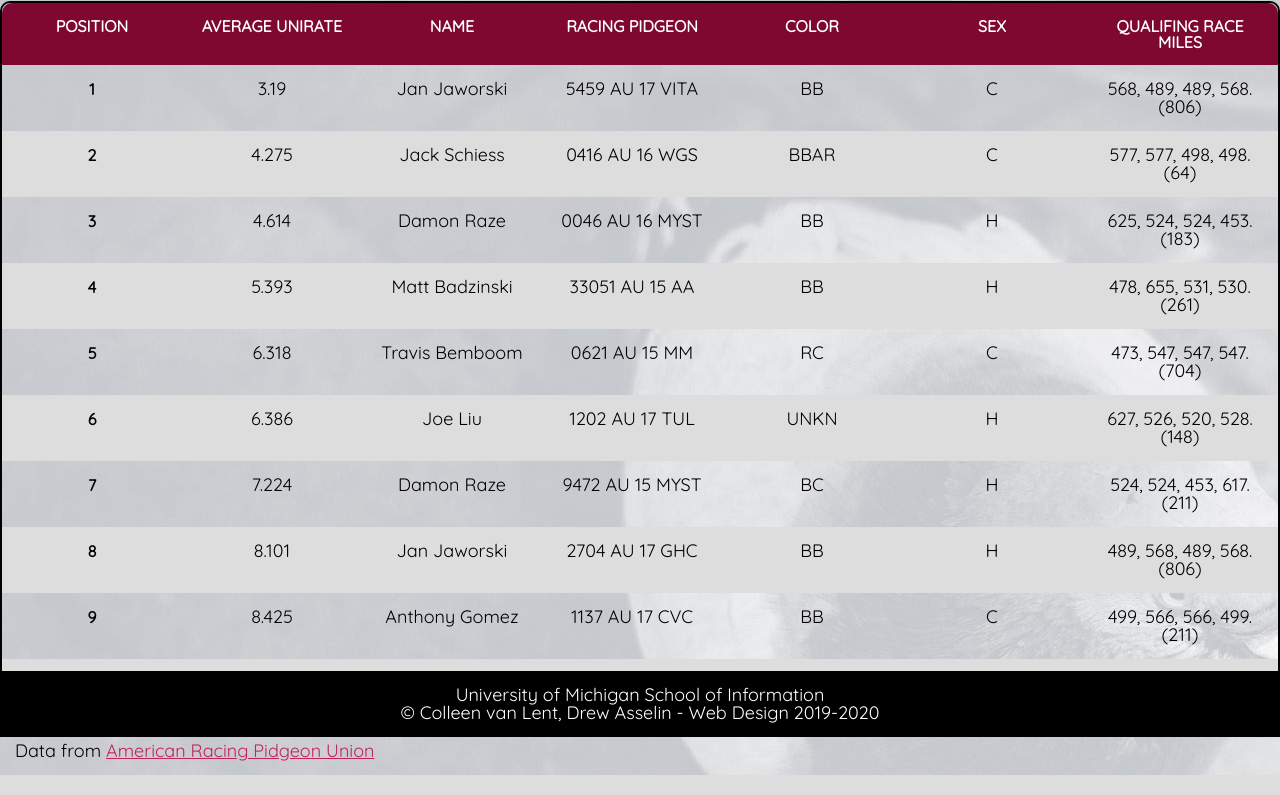
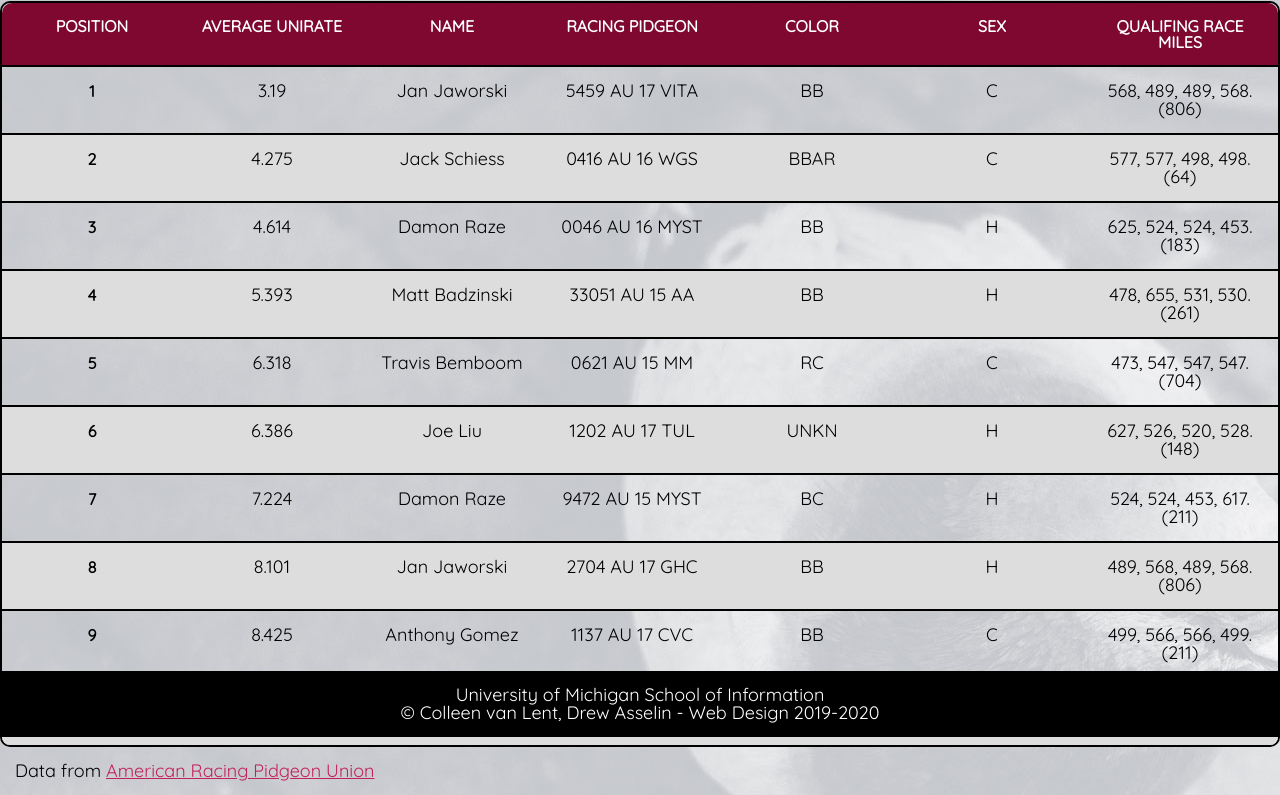
Before and after one commit to jchiquit/homework3, a plain HTML site: page index.html in a window 1280 px wide. Shown: the part 63-858 px from the top of the page. Drawn offline with Linux system fonts and the light colour scheme.

Commit message:
update-done

```diff
--- a/css/style.css
+++ b/css/style.css
@@ -2,6 +2,12 @@ body{
   font-family: Quicksand, sans-serif;
   background: url("../images/pidgeon-background.jpg") #dddddd;
   background-repeat: no-repeat;
+}
+td, th{
+  border-top: 2px solid black;
+}
+caption+thead th{
+  border-top: none;
 }
 h1{
   line-height: 1.5;
@@ -12,13 +18,11 @@ a{
   font-size: 18px;
   color:#c12258;
   text-decoration: underline;
-
 }
 table{
   border: 2px solid black;
   border-collapse: separate;
   border-radius: 10px;
-  border: 2px solid black;
   overflow: hidden;
 }
 thead{
@@ -26,9 +30,6 @@ thead{
   text-transform: uppercase;
   background-color: #7e0830;
   text-align: center;
-}
-tr{
-  border-bottom: 2px solid black;
 }
 th{
   padding: 10px;
@@ -45,12 +46,6 @@ td{
   color: black;
   padding: 15px;
   font-size: 18px;
-}
-tr{
-  border-bottom: 50px solid black;
-}
-tr{
-  border-bottom: 0px;
 }
 tbody{
   text-align: center;
```
